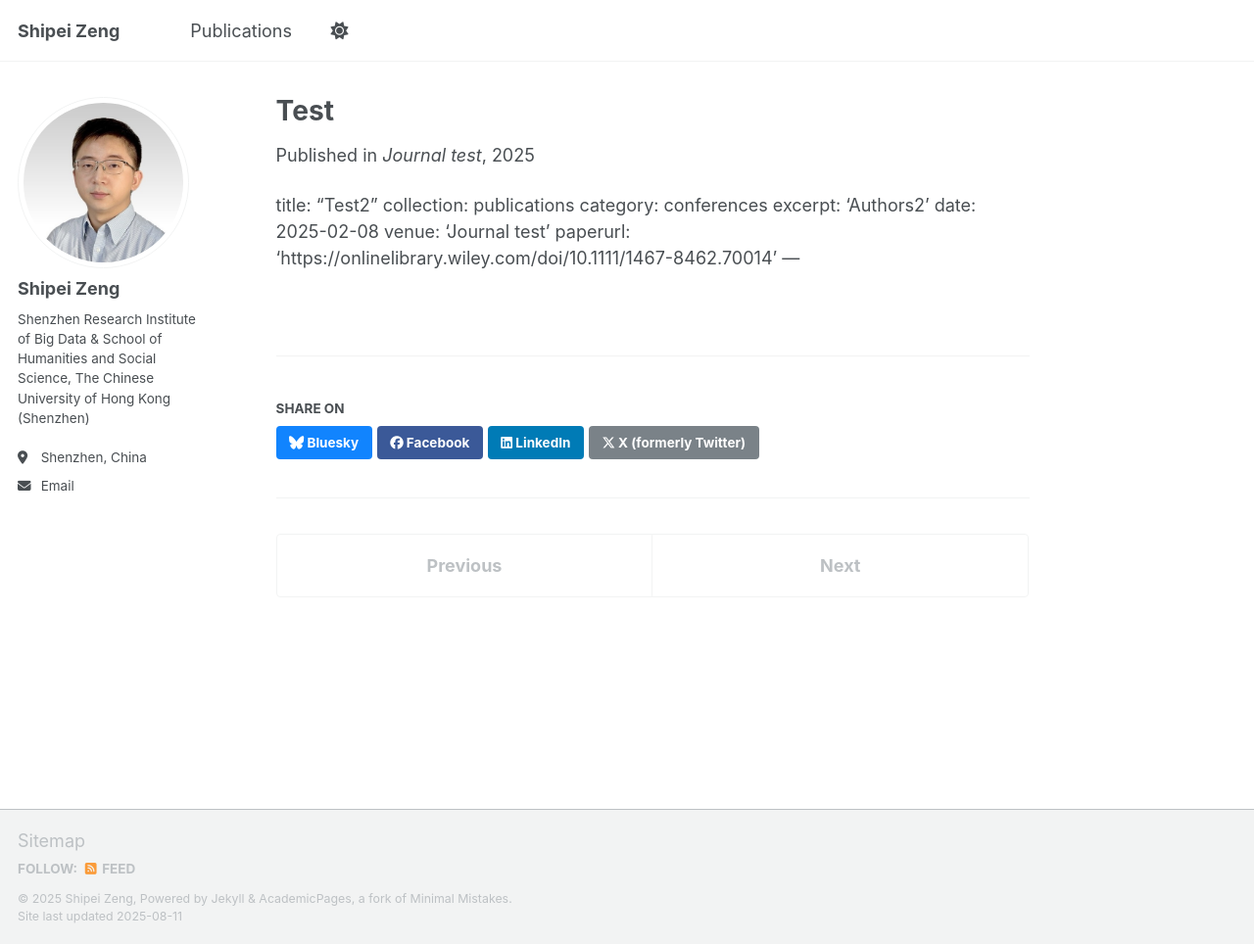
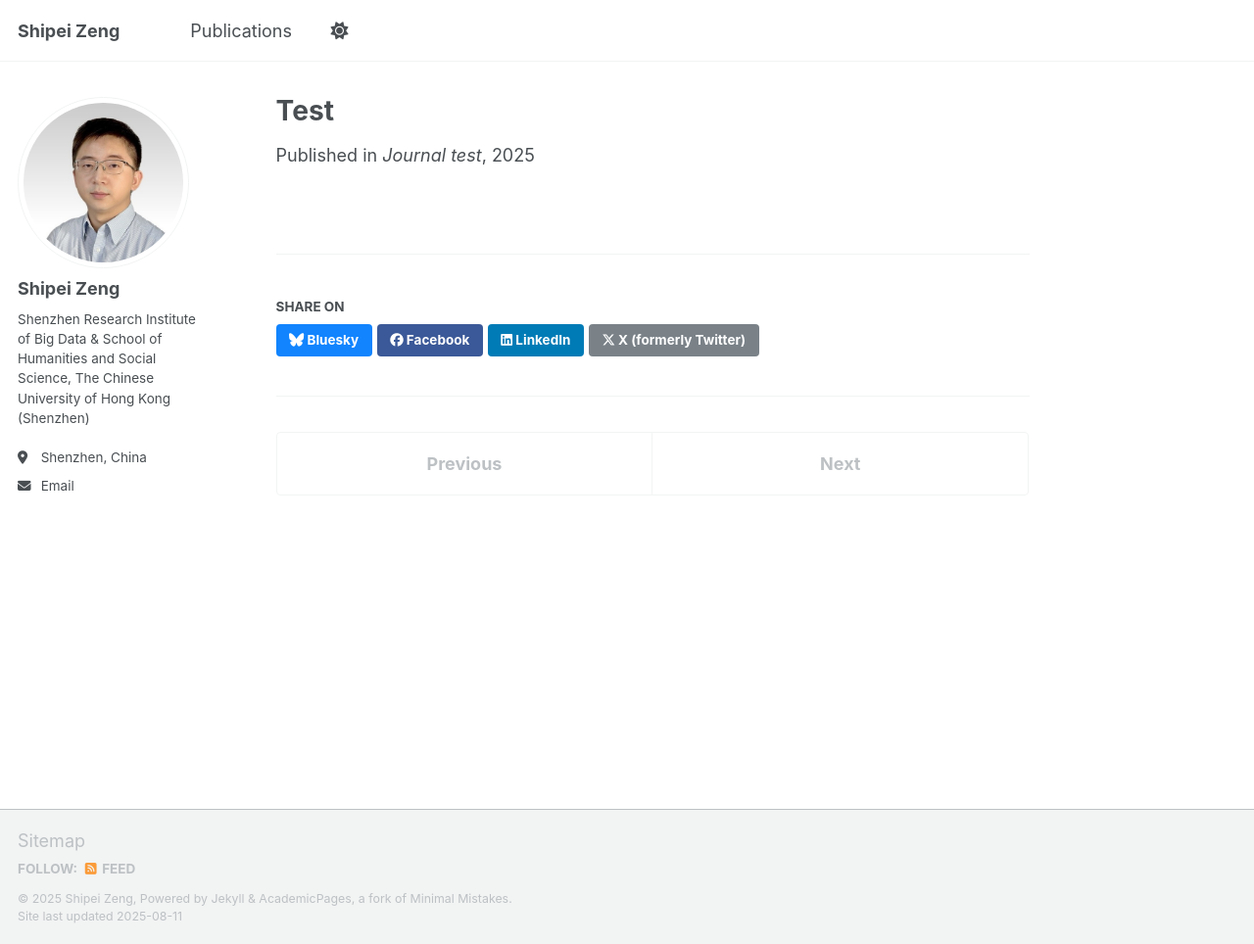
Before and after one commit to shipei-zeng/shipei-zeng.github.io, a Jekyll site: the page built from _publications/2025-06-08-paper-title-number.md, in a window 1280 px wide and 964 px high. Shown: the whole window at 98% size. Built offline with Jekyll 4.4.1, drawn with Linux system fonts in a browser that asks for light colours; a script that is not in the unit is left out.

Commit message:
Update 2025-06-08-paper-title-number.md

```diff
--- a/_publications/2025-06-08-paper-title-number.md
+++ b/_publications/2025-06-08-paper-title-number.md
@@ -7,11 +7,3 @@ date: 2025-06-08
 venue: 'Journal test'
 paperurl: 'https://onlinelibrary.wiley.com/doi/10.1111/1467-8462.70014'
 ---
-title: "Test2"
-collection: publications
-category: conferences
-excerpt: 'Authors2'
-date: 2025-02-08
-venue: 'Journal test'
-paperurl: 'https://onlinelibrary.wiley.com/doi/10.1111/1467-8462.70014'
----
```
